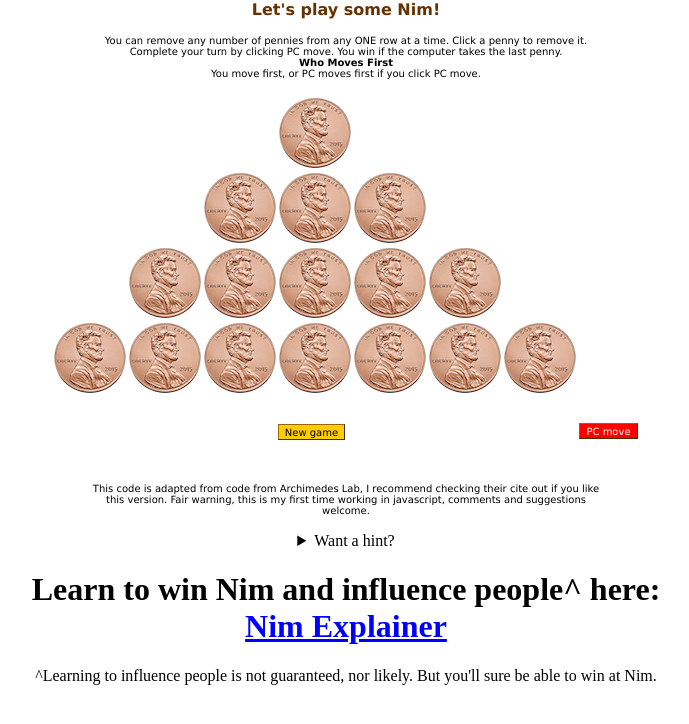
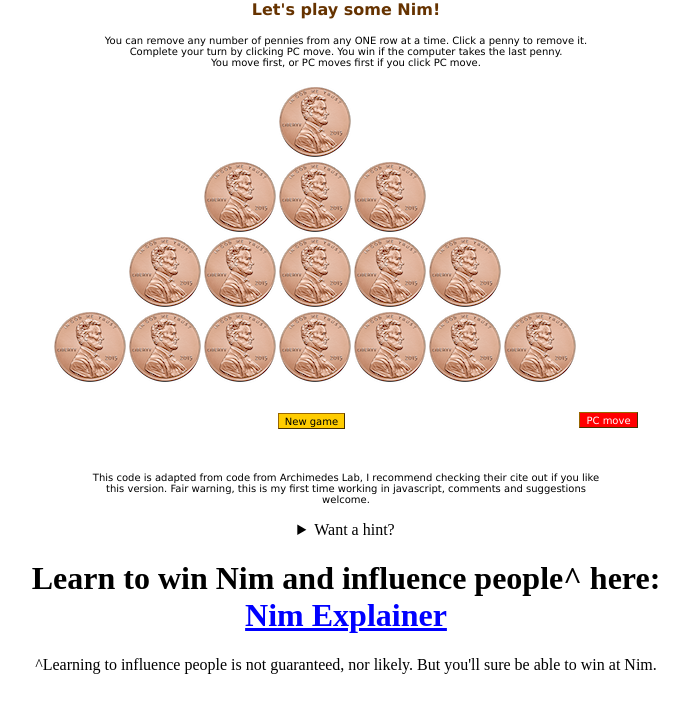
Before and after one commit to BenPyle/BenPyle.github.io, a Jekyll site: the page nim/index.html, which Jekyll copies as it is, in a window 1280 px wide. Shown: the top 724 px of the page, without its empty margins (294-983 px from the left). Built offline with Jekyll 4.4.1, drawn with Linux system fonts in a browser that asks for light colours.

Commit message:
Update index.html

```diff
--- a/nim/index.html
+++ b/nim/index.html
@@ -183,8 +183,7 @@ INPUT.Button2 {
 <td align="center" valign="top" bgcolor="#FFFFFF"><p><font color="#663300" size="3" face="Verdana, Arial, Helvetica, sans-serif"><b>Let's play some Nim!</b></font></p>
 <blockquote>
 <p><font face="Verdana, Arial, Helvetica, sans-serif" size="1">You can remove any number of pennies from any ONE
-      row at a time. Click a penny to remove it. Complete your turn by clicking PC move. You win if the computer takes the last penny.<br>
-<strong>Who Moves First</strong><br>
+row at a time. Click a penny to remove it. Complete your turn by clicking PC move. You win if the computer takes the last penny.<br>
 You move first, or PC moves first if you click PC move.</font></p>
 </blockquote>
 <p></p>
```
